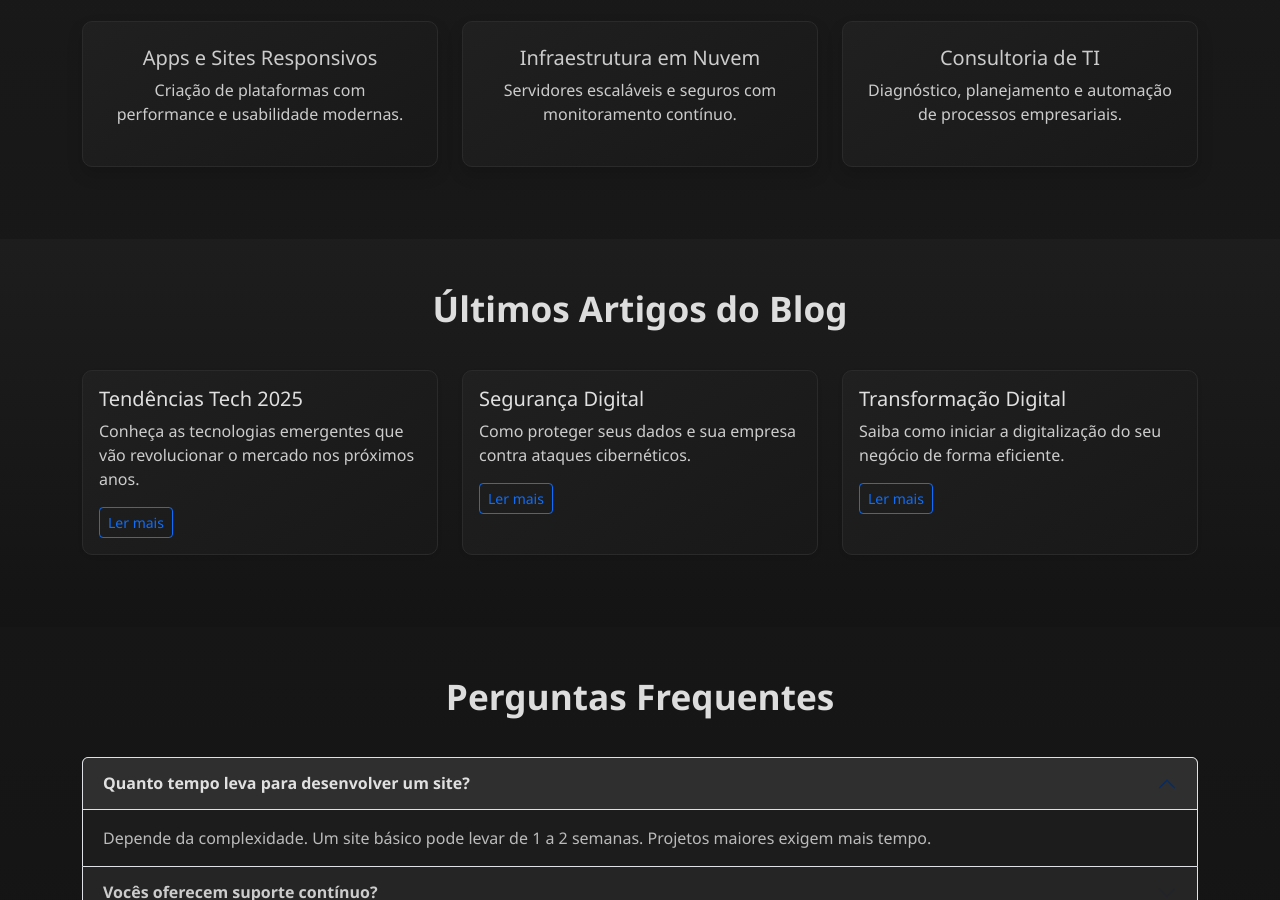
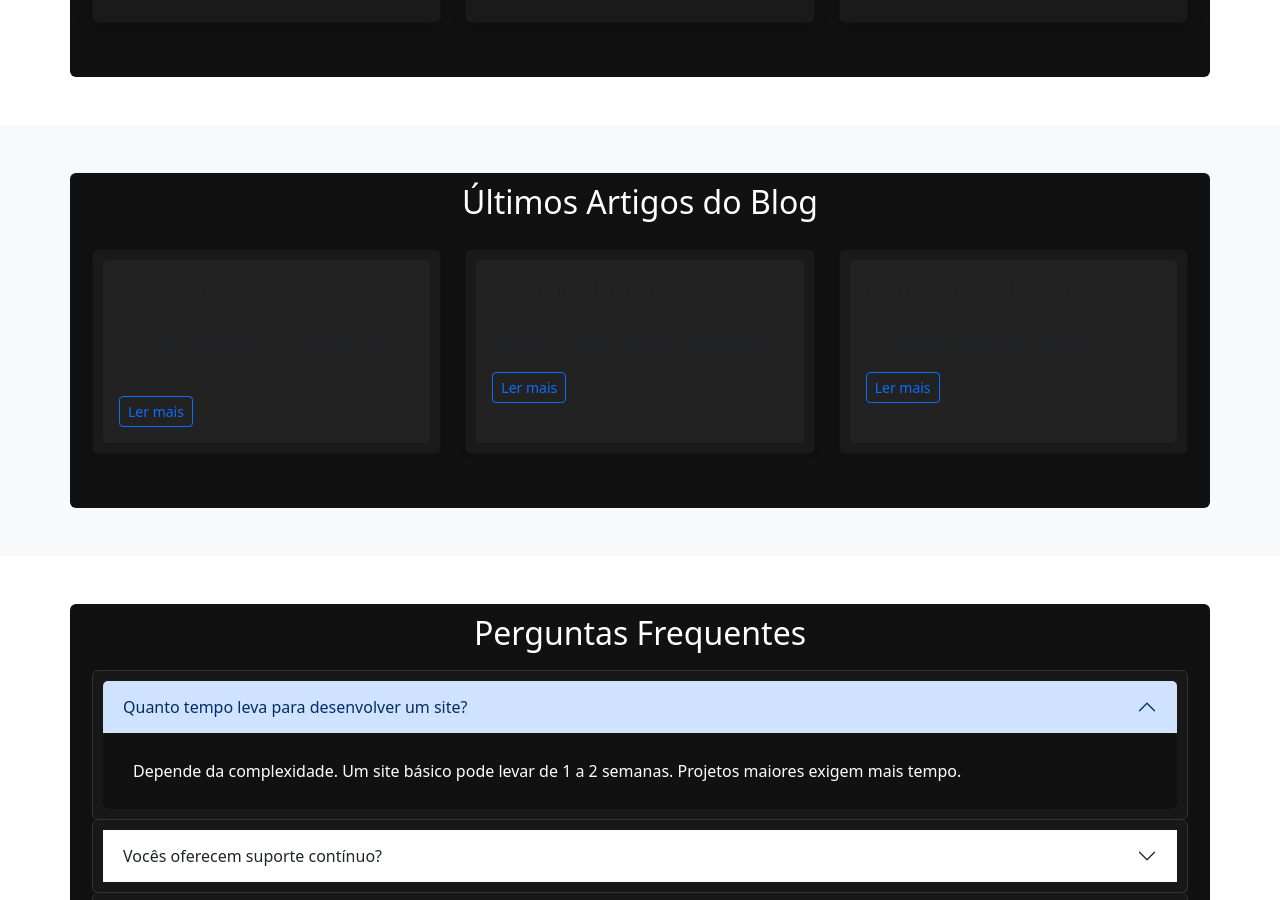
Before and after one commit to LuisPintodaFigueira/desenvolvimento-web, a plain HTML site: page index.html in a window 1280 px wide. Shown: the part 549-1449 px from the top of the page. Drawn offline with nearby package versions, Linux system fonts and the light colour scheme.

Commit message:
tentando customizar

```diff
--- a/style.css
+++ b/style.css
@@ -1,102 +1,51 @@
-/* Base */
+/* Estilização global para todas as divs */
+
 body {
-    font-family: 'Segoe UI', Tahoma, Geneva, Verdana, sans-serif;
-    background: linear-gradient(to bottom, #1b1b1b, #121212);
-    color: #cccccc;
-    scroll-behavior: smooth;
+  color: #fff;
 }
 
-  /* Navbar */
-  .navbar {
-    background: linear-gradient(to right, #1f1f1f, #111);
-    border-bottom: 1px solid #2a2a2a;
+div {
+  background-color: #111; /* Preto fosco */
+  color: #fff; /* Texto branco puro */
+  padding: 10px;
+  border-radius: 6px;
+  box-sizing: border-box;
 }
 
-  .navbar-brand {
-    font-weight: bold;
-    color: #d1d1d1;
-  }
-
-  .navbar-brand:hover {
-    color: #999999;
-  }
-
-  .nav-link {
-    color: #aaaaaa !important;
-    font-weight: 500;
-  }
-
-  .nav-link:hover {
-    color: #dddddd !important;
-  }
-
-  /* Hero Section */
-  .hero {
-    background: linear-gradient(to bottom, #222222, #111111);
-    color: #dddddd;
-    padding: 100px 0;
-  }
-
-  .hero .btn-light {
-    background-color: #333333;
-    color: #dddddd;
-    border: none;
-  }
-
-  .hero .btn-light:hover {
-    background-color: #444444;
-    color: #f0f0f0;
-  }
-
-  /* Section Titles */
-  .section-title {
-    font-size: 2.2rem;
-    font-weight: 700;
-    margin-bottom: 40px;
-    color: #dddddd;
+/* Divs container */
+div.container {
+  background-color: #111;
 }
 
 /* Cards */
-  .card {
-    background: linear-gradient(145deg, #202020, #181818);
-    border: 1px solid #2a2a2a;
-    border-radius: 10px;
-    color: #cccccc;
-    transition: transform 0.3s ease, box-shadow 0.3s ease;
+div.card {
+  background-color: #1a1a1a;
+  box-shadow: 0 4px 10px rgba(0, 0, 0, 0.5);
 }
 
-  .card:hover {
-    transform: translateY(-5px);
-    box-shadow: 0 6px 20px rgba(0, 0, 0, 0.4);
+/* Corpo dos cards */
+div.card-body {
+  background-color: #222;
 }
 
-  /* Blog */
-  #blog {
-    background: linear-gradient(to bottom, #1d1d1d, #141414);
+/* Accordion items */
+div.accordion-item {
+  background-color: #181818;
+  border: 1px solid #333;
 }
 
-  #blog .card-title {
-    color: #e0e0e0;
+/* Seções específicas */
+#servicos > div,
+#blog > div,
+#faq > div,
+#contato > div {
+  background-color: #111;
 }
 
-  /* Accordion FAQ */
-  .accordion-button {
-    background-color: #252525;
-    color: #cccccc;
-    font-weight: 600;
+/* Footer */
+footer div {
+  background-color: #0a0a0a;
+  color: #ccc;
+  padding-top: 20px;
+  padding-bottom: 20px;
 }
-
-  .accordion-button:not(.collapsed) {
-    background-color: #2f2f2f;
-    color: #e0e0e0;
-  }
-
-  .accordion-body {
-    background-color: #1c1c1c;
-    color: #bbbbbb;
-  }
-
-  /* Contato */
-  #contato {
-    background: linear-gradient(to bottom, #181818, #0f0f0f);
-  }
```
Lines whose indentation alone changed are shown as unchanged.
